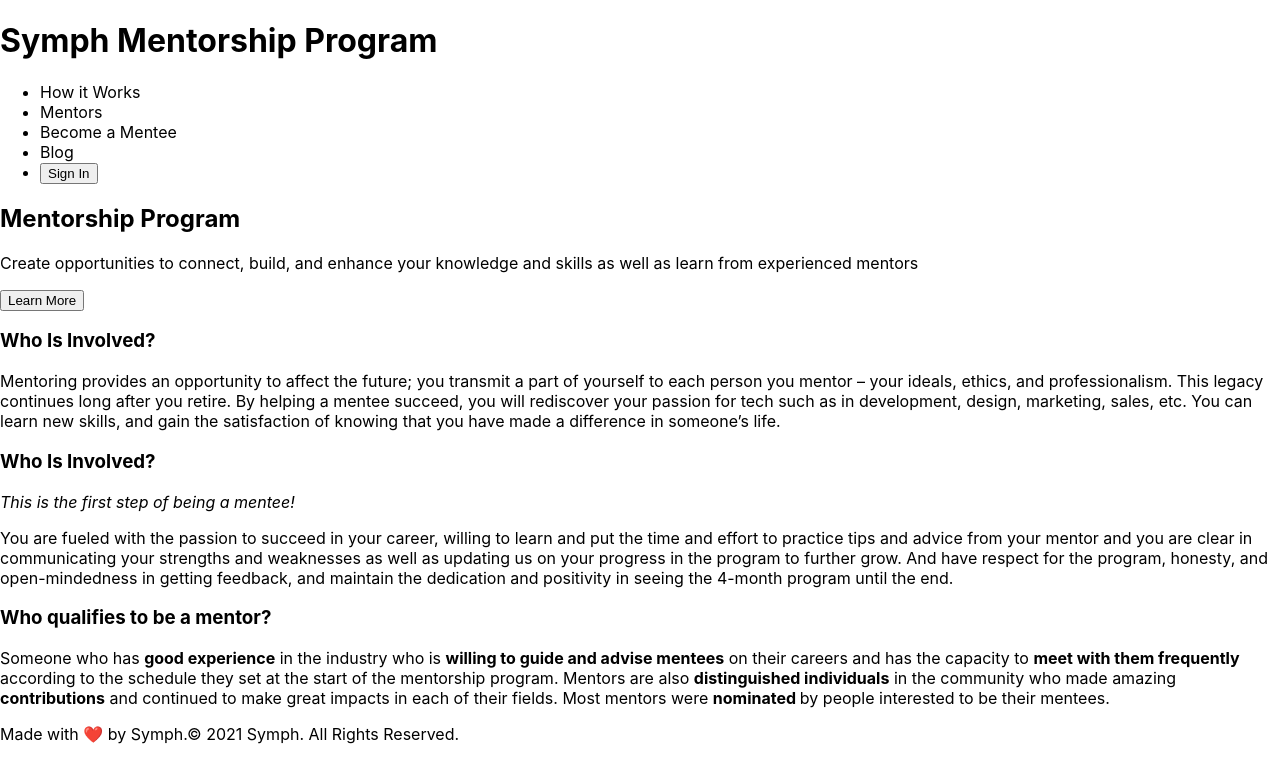
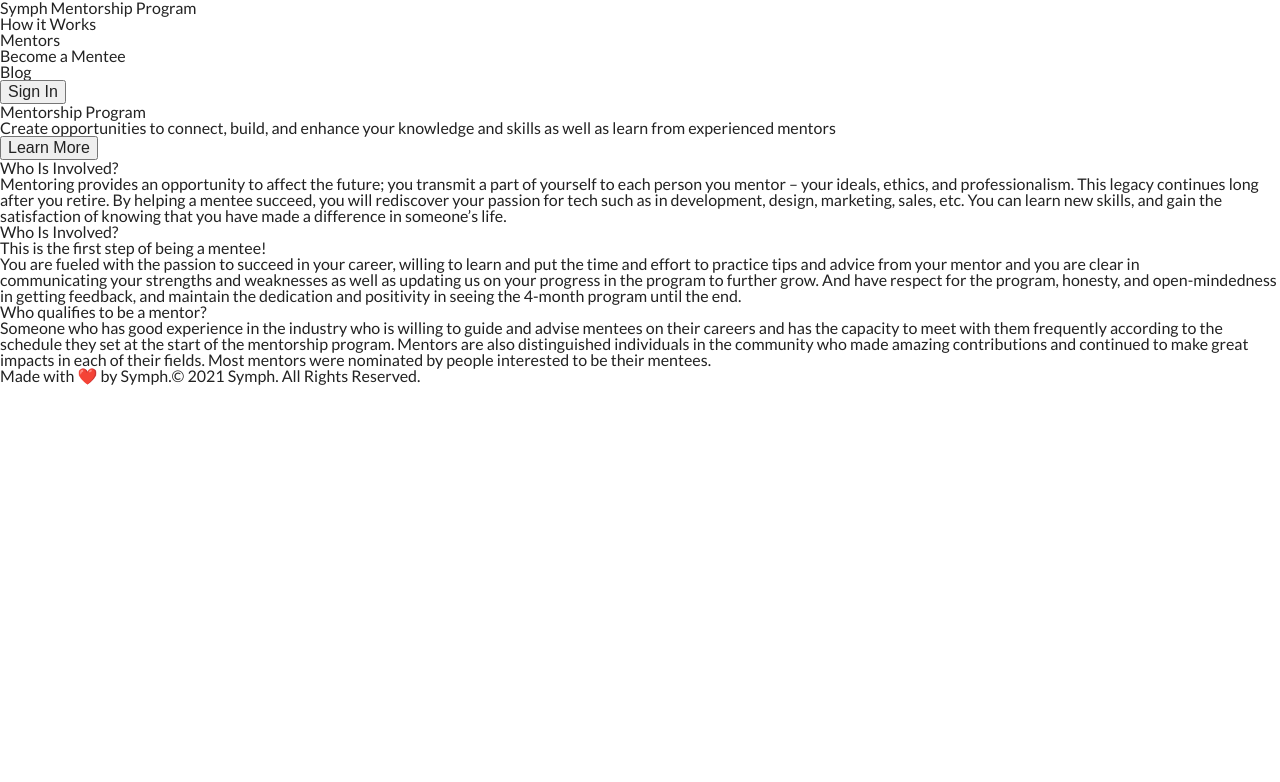
Before and after one commit to ramidem/symph-mentorship-program, a React (Create React App) app: page / in a window 1280 px wide. Shown: the top 782 px of the page. Built offline with nearby package versions, Linux system fonts and the light colour scheme; the HTML template or start-up script is replaced by a standard one.

Commit message:
add Lato font

```diff
--- /dev/null
+++ b/src/assets/css/index.css
@@ -0,0 +1,10 @@
+@import './reset.css';
+
+@font-face {
+  font-family: 'Lato';
+  src: local('Lato'), url('../fonts/Lato-Regular.ttf') format('truetype');
+}
+
+body {
+  font-family: 'Lato', sans-serif;
+}
--- /dev/null
+++ b/src/assets/css/reset.css
@@ -0,0 +1,366 @@
+/* http://meyerweb.com/eric/tools/css/reset/
+   v2.0-modified | 20110126
+   License: none (public domain)
+*/
+
+html, body, div, span, applet, object, iframe,
+h1, h2, h3, h4, h5, h6, p, blockquote, pre,
+a, abbr, acronym, address, big, cite, code,
+del, dfn, em, img, ins, kbd, q, s, samp,
+small, strike, strong, sub, sup, tt, var,
+b, u, i, center,
+dl, dt, dd, ol, ul, li,
+fieldset, form, label, legend,
+table, caption, tbody, tfoot, thead, tr, th, td,
+article, aside, canvas, details, embed,
+figure, figcaption, footer, header, hgroup,
+menu, nav, output, ruby, section, summary,
+time, mark, audio, video {
+  margin: 0;
+	padding: 0;
+	border: 0;
+	font-size: 100%;
+	font: inherit;
+	vertical-align: baseline;
+}
+
+/* make sure to set some focus styles for accessibility */
+:focus {
+    outline: 0;
+}
+
+/* HTML5 display-role reset for older browsers */
+article, aside, details, figcaption, figure,
+footer, header, hgroup, menu, nav, section {
+	display: block;
+}
+
+body {
+	line-height: 1;
+}
+
+ol, ul {
+	list-style: none;
+}
+
+blockquote, q {
+	quotes: none;
+}
+
+blockquote:before, blockquote:after,
+q:before, q:after {
+	content: '';
+	content: none;
+}
+
+table {
+	border-collapse: collapse;
+	border-spacing: 0;
+}
+
+input[type=search]::-webkit-search-cancel-button,
+input[type=search]::-webkit-search-decoration,
+input[type=search]::-webkit-search-results-button,
+input[type=search]::-webkit-search-results-decoration {
+    -webkit-appearance: none;
+    -moz-appearance: none;
+}
+
+input[type=search] {
+    -webkit-appearance: none;
+    -moz-appearance: none;
+    -webkit-box-sizing: content-box;
+    -moz-box-sizing: content-box;
+    box-sizing: content-box;
+}
+
+textarea {
+    overflow: auto;
+    vertical-align: top;
+    resize: vertical;
+}
+
+/**
+ * Correct `inline-block` display not defined in IE 6/7/8/9 and Firefox 3.
+ */
+
+audio,
+canvas,
+video {
+    display: inline-block;
+    *display: inline;
+    *zoom: 1;
+    max-width: 100%;
+}
+
+/**
+ * Prevent modern browsers from displaying `audio` without controls.
+ * Remove excess height in iOS 5 devices.
+ */
+
+audio:not([controls]) {
+    display: none;
+    height: 0;
+}
+
+/**
+ * Address styling not present in IE 7/8/9, Firefox 3, and Safari 4.
+ * Known issue: no IE 6 support.
+ */
+
+[hidden] {
+    display: none;
+}
+
+/**
+ * 1. Correct text resizing oddly in IE 6/7 when body `font-size` is set using
+ *    `em` units.
+ * 2. Prevent iOS text size adjust after orientation change, without disabling
+ *    user zoom.
+ */
+
+html {
+    font-size: 100%; /* 1 */
+    -webkit-text-size-adjust: 100%; /* 2 */
+    -ms-text-size-adjust: 100%; /* 2 */
+}
+
+/**
+ * Address `outline` inconsistency between Chrome and other browsers.
+ */
+
+a:focus {
+    outline: thin dotted;
+}
+
+/**
+ * Improve readability when focused and also mouse hovered in all browsers.
+ */
+
+a:active,
+a:hover {
+    outline: 0;
+}
+
+/**
+ * 1. Remove border when inside `a` element in IE 6/7/8/9 and Firefox 3.
+ * 2. Improve image quality when scaled in IE 7.
+ */
+
+img {
+    border: 0; /* 1 */
+    -ms-interpolation-mode: bicubic; /* 2 */
+}
+
+/**
+ * Address margin not present in IE 6/7/8/9, Safari 5, and Opera 11.
+ */
+
+figure {
+    margin: 0;
+}
+
+/**
+ * Correct margin displayed oddly in IE 6/7.
+ */
+
+form {
+    margin: 0;
+}
+
+/**
+ * Define consistent border, margin, and padding.
+ */
+
+fieldset {
+    border: 1px solid #c0c0c0;
+    margin: 0 2px;
+    padding: 0.35em 0.625em 0.75em;
+}
+
+/**
+ * 1. Correct color not being inherited in IE 6/7/8/9.
+ * 2. Correct text not wrapping in Firefox 3.
+ * 3. Correct alignment displayed oddly in IE 6/7.
+ */
+
+legend {
+    border: 0; /* 1 */
+    padding: 0;
+    white-space: normal; /* 2 */
+    *margin-left: -7px; /* 3 */
+}
+
+/**
+ * 1. Correct font size not being inherited in all browsers.
+ * 2. Address margins set differently in IE 6/7, Firefox 3+, Safari 5,
+ *    and Chrome.
+ * 3. Improve appearance and consistency in all browsers.
+ */
+
+button,
+input,
+select,
+textarea {
+    font-size: 100%; /* 1 */
+    margin: 0; /* 2 */
+    vertical-align: baseline; /* 3 */
+    *vertical-align: middle; /* 3 */
+}
+
+/**
+ * Address Firefox 3+ setting `line-height` on `input` using `!important` in
+ * the UA stylesheet.
+ */
+
+button,
+input {
+    line-height: normal;
+}
+
+/**
+ * Address inconsistent `text-transform` inheritance for `button` and `select`.
+ * All other form control elements do not inherit `text-transform` values.
+ * Correct `button` style inheritance in Chrome, Safari 5+, and IE 6+.
+ * Correct `select` style inheritance in Firefox 4+ and Opera.
+ */
+
+button,
+select {
+    text-transform: none;
+}
+
+/**
+ * 1. Avoid the WebKit bug in Android 4.0.* where (2) destroys native `audio`
+ *    and `video` controls.
+ * 2. Correct inability to style clickable `input` types in iOS.
+ * 3. Improve usability and consistency of cursor style between image-type
+ *    `input` and others.
+ * 4. Remove inner spacing in IE 7 without affecting normal text inputs.
+ *    Known issue: inner spacing remains in IE 6.
+ */
+
+button,
+html input[type="button"], /* 1 */
+input[type="reset"],
+input[type="submit"] {
+    -webkit-appearance: button; /* 2 */
+    cursor: pointer; /* 3 */
+    *overflow: visible;  /* 4 */
+}
+
+/**
+ * Re-set default cursor for disabled elements.
+ */
+
+button[disabled],
+html input[disabled] {
+    cursor: default;
+}
+
+/**
+ * 1. Address box sizing set to content-box in IE 8/9.
+ * 2. Remove excess padding in IE 8/9.
+ * 3. Remove excess padding in IE 7.
+ *    Known issue: excess padding remains in IE 6.
+ */
+
+input[type="checkbox"],
+input[type="radio"] {
+    box-sizing: border-box; /* 1 */
+    padding: 0; /* 2 */
+    *height: 13px; /* 3 */
+    *width: 13px; /* 3 */
+}
+
+/**
+ * 1. Address `appearance` set to `searchfield` in Safari 5 and Chrome.
+ * 2. Address `box-sizing` set to `border-box` in Safari 5 and Chrome
+ *    (include `-moz` to future-proof).
+ */
+
+input[type="search"] {
+    -webkit-appearance: textfield; /* 1 */
+    -moz-box-sizing: content-box;
+    -webkit-box-sizing: content-box; /* 2 */
+    box-sizing: content-box;
+}
+
+/**
+ * Remove inner padding and search cancel button in Safari 5 and Chrome
+ * on OS X.
+ */
+
+input[type="search"]::-webkit-search-cancel-button,
+input[type="search"]::-webkit-search-decoration {
+    -webkit-appearance: none;
+}
+
+/**
+ * Remove inner padding and border in Firefox 3+.
+ */
+
+button::-moz-focus-inner,
+input::-moz-focus-inner {
+    border: 0;
+    padding: 0;
+}
+
+/**
+ * 1. Remove default vertical scrollbar in IE 6/7/8/9.
+ * 2. Improve readability and alignment in all browsers.
+ */
+
+textarea {
+    overflow: auto; /* 1 */
+    vertical-align: top; /* 2 */
+}
+
+/**
+ * Remove most spacing between table cells.
+ */
+
+table {
+    border-collapse: collapse;
+    border-spacing: 0;
+}
+
+html,
+button,
+input,
+select,
+textarea {
+    color: #222;
+}
+
+
+::-moz-selection {
+    background: #b3d4fc;
+    text-shadow: none;
+}
+
+::selection {
+    background: #b3d4fc;
+    text-shadow: none;
+}
+
+img {
+    vertical-align: middle;
+}
+
+fieldset {
+    border: 0;
+    margin: 0;
+    padding: 0;
+}
+
+textarea {
+    resize: vertical;
+}
+
+.chromeframe {
+    margin: 0.2em 0;
+    background: #ccc;
+    color: #000;
+    padding: 0.2em 0;
+}
--- a/src/index.css
+++ /dev/null
@@ -1,13 +0,0 @@
-body {
-  margin: 0;
-  font-family: -apple-system, BlinkMacSystemFont, 'Segoe UI', 'Roboto', 'Oxygen',
-    'Ubuntu', 'Cantarell', 'Fira Sans', 'Droid Sans', 'Helvetica Neue',
-    sans-serif;
-  -webkit-font-smoothing: antialiased;
-  -moz-osx-font-smoothing: grayscale;
-}
-
-code {
-  font-family: source-code-pro, Menlo, Monaco, Consolas, 'Courier New',
-    monospace;
-}
--- a/src/index.tsx
+++ b/src/index.tsx
@@ -1,6 +1,6 @@
 import React from 'react';
 import ReactDOM from 'react-dom';
-import './index.css';
+import './assets/css/index.css';
 import App from './App';
 import reportWebVitals from './reportWebVitals';
 
```
Also changed, not shown: src/assets/fonts/Lato-Regular.ttf (added).
